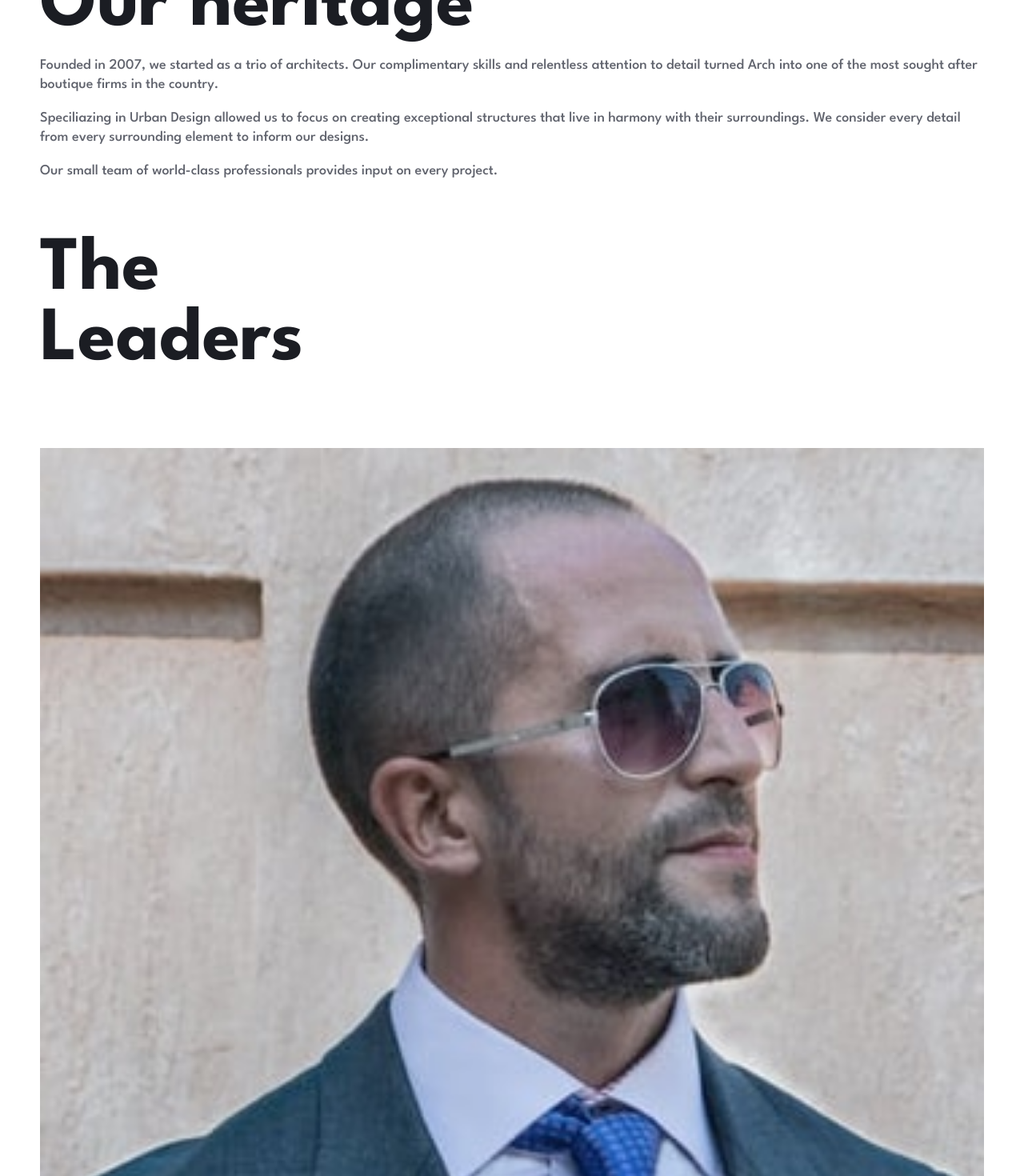
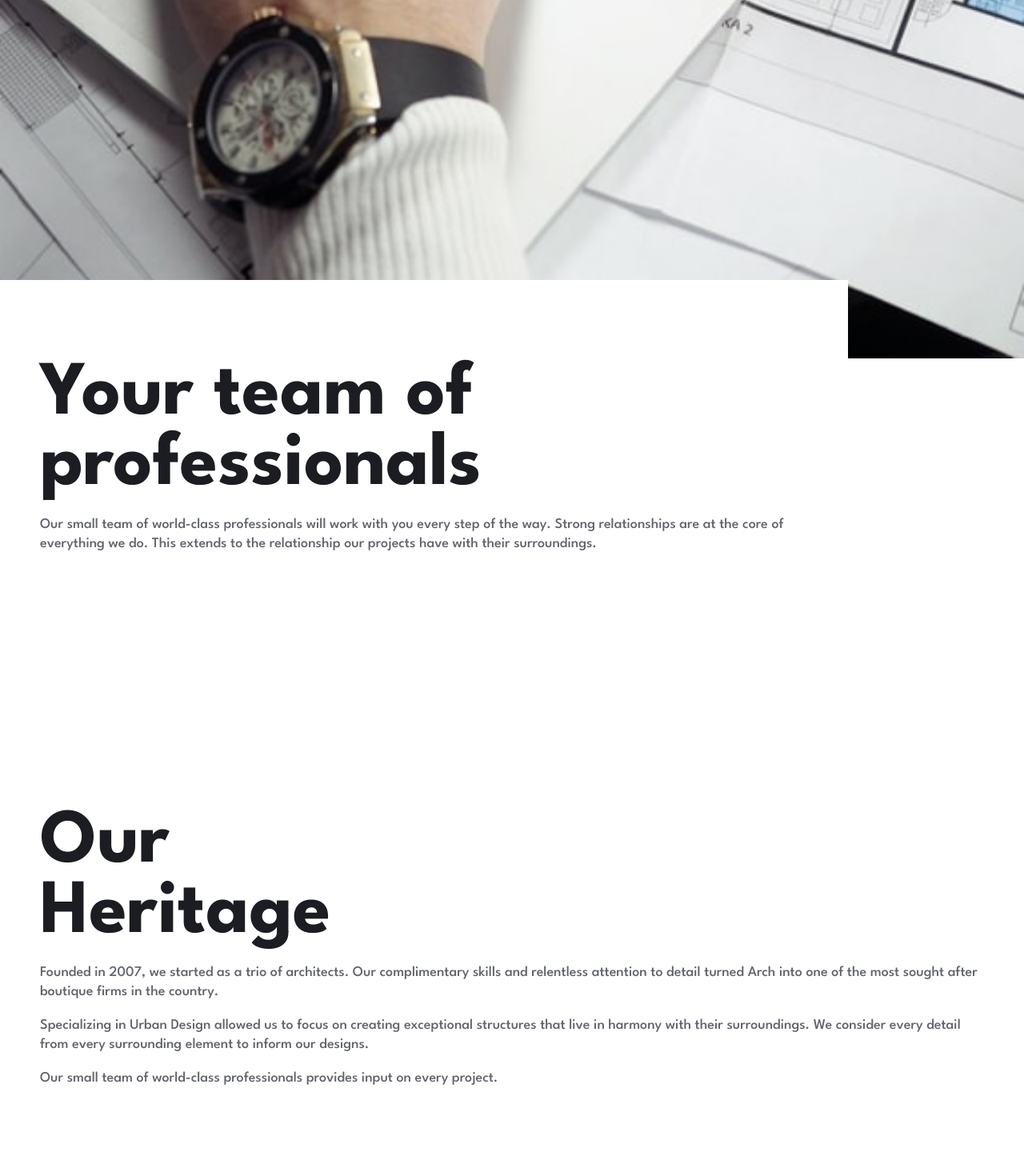
Before and after one commit to GarnerCode/arch, a Nuxt app: page /about in a window 1280 px wide. Shown: the part 1280-2750 px from the top of the page at 80% size. Built offline with nearby package versions, Linux system fonts and the light colour scheme.

Commit message:
Refactored About page, styling edits

```diff
--- a/components/Footer.vue
+++ b/components/Footer.vue
@@ -30,7 +30,7 @@
             flex-direction: column;
             justify-content: center;
             align-items: center;
-            margin-top: 15rem;
+            margin-top: calc(15rem + 60px);
             background-color: var(--color-lighter-gray);
             padding: 0 var(--mobile-x-padding);
             padding-bottom: var(--mobile-x-padding);
--- a/pages/about.vue
+++ b/pages/about.vue
@@ -1,33 +1,36 @@
 <template>
     <div class="about-page">
-        <div class="about-content">
-            <picture>
+        <div class="hero-container">
+            <picture class="hero-img">
                 <source media="(max-width: 767px)" srcset="assets/about/mobile/image-hero.jpg">
                 <source media="(max-width: 1439px)" srcset="assets/about/tablet/image-hero.jpg">
-                <source media="(max-width: 1440px)" srcset="assets/about/desktop/image-hero.jpg">
+                <source media="(min-width: 1440px)" srcset="assets/about/desktop/image-hero.jpg">
                 <img src="assets/about/desktop/image-hero.jpg" alt="">
             </picture>
-            <div class="about-text">
-                <div class="text-container text-overlay">
+            <div class="hero-text">
                 <h2>Your team of professionals</h2>
                 <p>Our small team of world-class professionals will work with you every step of the way. Strong relationships are at the core of everything we do. This extends to the relationship our projects have with their surroundings.</p>
             </div>
-                <div class="text-container">
-                    <h2>Our heritage</h2>
+        </div>
+        <div class="heritage-container">
+            <div class="heritage-text">
+                <h2>Our<br/> Heritage</h2>
+                <div class="heritage-paragraphs">
                     <p>Founded in 2007, we started as a trio of architects. Our complimentary skills and relentless attention to detail turned Arch into one of the most sought after boutique firms in the country.</p>
-                    <p>Speciliazing in Urban Design allowed us to focus on creating exceptional structures that live in harmony with their surroundings. We consider every detail from every surrounding element to inform our designs. </p>
+                    <p>Specializing in Urban Design allowed us to focus on creating exceptional structures that live in harmony with their surroundings. We consider every detail from every surrounding element to inform our designs. </p>
                     <p>Our small team of world-class professionals provides input on every project.</p>
                 </div>
             </div>
-            <div class="about-leaders">
+            <img class="heritage-img" src="assets/about/desktop/image-heritage.jpg" alt="">
+        </div>
+        <div class="leaders-container">
             <h2>The<br/> Leaders</h2>
-                <div class="leaders-container">
+            <div class="leader-items">
                 <div class="leader" v-for="(leader, index) of leaderData" :key="index">
                     <img class="leader-img" :src="leader.imageUrl" :alt="`${leader.name} headshot`">
                     <div class="leader-text">
-                            <h4 class="leader-name">{{ leader.name }}</h4>
-                            <p class="leader-title">{{ leader.title }}</p>
-                        </div>
+                        <h4>{{ leader.name }}</h4>
+                        <p>{{ leader.title }}</p>
                     </div>
                 </div>
             </div>
@@ -38,50 +41,52 @@
 <style lang="scss">
     @media screen and (min-width: 0px) {
         .about-page {
-            .about-content {
-                position: relative;
             display: flex;
             flex-direction: column;
-                gap: 5rem;
+            gap: 20rem;
+            .hero-container {
+                position: relative;
             }
-            .about-text {
+            .hero-img {
+                width: 100%;
+                img {
+                    width: 100%;
+                }
+            }
+            .hero-text {
+                position: relative;
+                bottom: 10rem;
+                background-color: white;
+                padding: 10rem 5rem;
+                padding-bottom: 0;
+                width: 75%;
+            }
+            .heritage-container {
                 padding: 0 var(--mobile-x-padding);
             }
-            .text-overlay {
-                position: relative;
-                bottom: 12rem;
-                right: 5rem;
-                background-color: white;
-                padding: 9rem 5rem;
-                padding-right: 0;
-                width: 100%;
+            .heritage-img {
+                display: none;
             }
-            .about-leaders {
+            .leaders-container {
                 padding: 0 var(--mobile-x-padding);
                 display: flex;
                 flex-direction: column;
                 gap: 9rem;
             }
-            .leaders-container {
+            .leader-items {
                 display: flex;
                 flex-direction: column;
-                gap: 9rem;
-            }
-            .leader {
-                display: flex;
-                flex-direction: column;
-                gap: 3rem;
+                gap: 10rem;
             }
             .leader-img {
                 width: 100%;
             }
             .leader-text {
-                display: flex;
-                flex-direction: column;
-                gap: 0.5rem;
+                margin-top: 3rem;
+                p {
+                    margin: 0;
+                    margin-top: 1rem;
                 }
-            .leader-title {
-                margin: 0;
             }
         }
     }
```
Lines whose indentation alone changed are shown as unchanged.
